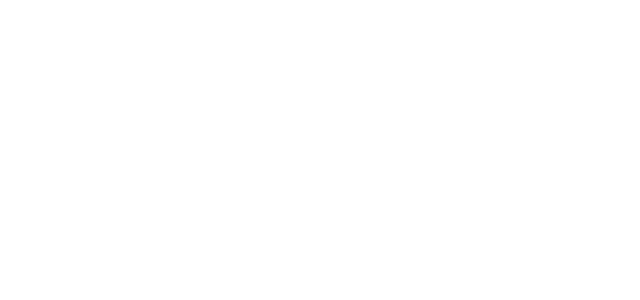
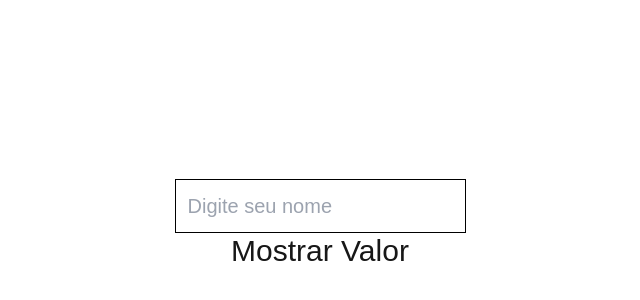
Before and after one commit to ewertonfranca94/react-aulas, a Next.js app: page / in a window 1280 px wide. Shown: the part 176-476 px from the top of the page, without its empty margins (320-960 px from the left). Built offline with nearby package versions, Linux system fonts and the light colour scheme.

Commit message:
Modulo 3 - Aula 8 - exemplo de states  em campos

```diff
--- a/src/app/page.tsx
+++ b/src/app/page.tsx
@@ -4,10 +4,24 @@
 
 const Page = () => {
 
+  const [nameInput, setNameInput] = useState('');
+
+  const handleBtnClick = () => {
+    alert(nameInput);
+
+  }
 
   return (
     <div className="w-screen h-screen flex flex-col justify-center items-center text-3xl">
-
+      <input
+        type="text"
+        className="border border-black p-3 text-xl text-black"
+        placeholder="Digite seu nome"
+        value={nameInput}
+        onChange={event => setNameInput(event.target.value)}
+      />
+      <p>{nameInput}</p>
+      <button onClick={handleBtnClick}>Mostrar Valor </button>
     </div>
   );
 }
```
